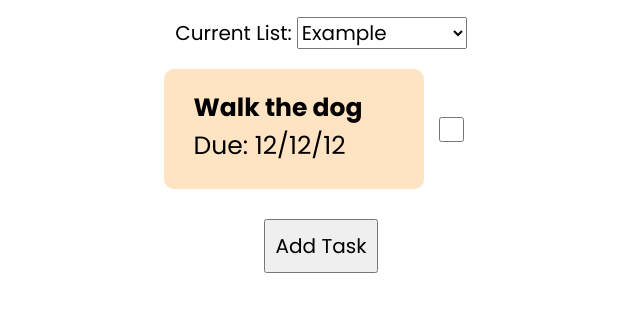
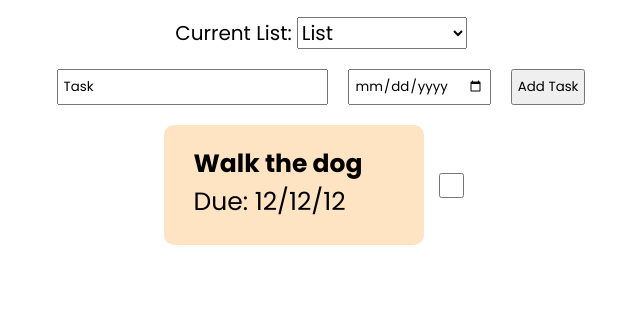
Before and after one commit to Mouzone/todo-list, a website built with webpack: page src/index.html in a window 1280 px wide. Shown: the part 158-470 px from the top of the page, without its empty margins (319-959 px from the left). Built offline with nearby package versions, Linux system fonts and the light colour scheme.

Commit message:
Rewrite task input to avoid using any popups and instead have input field

```diff
--- a/src/index.html
+++ b/src/index.html
@@ -10,12 +10,20 @@
             <label for="lists">Current List:</label>
 
             <select name="lists" id="lists">
-                <option value="list">Example</option>
+                <option value="list">List</option>
                 <option value="due-today">Due: Today</option>
                 <option value="due-this-week">Due: This Week</option>
             </select>
         </div>
+        <div id="task-input">
+            <input type="text" id="task-name" name="task0" value="Task">
+            <label for="task-name"></label>
 
+            <input type="date" id="task-due-date" name="task0" value="Due Date">
+            <label for="task-due-date"></label>
+
+            <button> Add Task</button>
+        </div>
         <div id="tasks">
             <div class="task">
                 <div class="text">
@@ -25,9 +33,6 @@
                 <input type="checkbox" id="task1" name="vehicle1" value="Bike">
                 <label for="task1"></label>
             </div>
-            <div class="button-enclosure">
-                <button> Add Task</button>
-            </div>
         </div>
     </body>
 </html>
--- a/src/style.css
+++ b/src/style.css
@@ -33,6 +33,20 @@ h1 {
     font-size: 20px;
 }
 
+#task-input {
+    display: flex;
+    gap: 10px;
+}
+
+button {
+    padding: 5px;
+}
+
+input[type=text],
+input[type=date] {
+    padding: 5px;
+}
+
 #tasks {
     display: grid;
     grid-auto-flow: row;
@@ -45,29 +59,18 @@ h1 {
 }
 
 .text {
+    display: flex;
+    flex-direction: column;
     font-size: 25px;
     width: 200px;
     height: 80px;
     background-color: bisque;
     border-radius: 10px;
-    gap: 10px;
     padding: 20px 30px 20px 30px;
-    text-align: left;
 }
 
-input {
+input[type=checkbox]{
     width: 25px;
     height: 25px;
     align-self: center;
 }
-
-.button-enclosure {
-    display: grid;
-}
-
-button {
-    font-size: 20px;
-    padding: 10px;
-    justify-self: center;
-
-}
```
